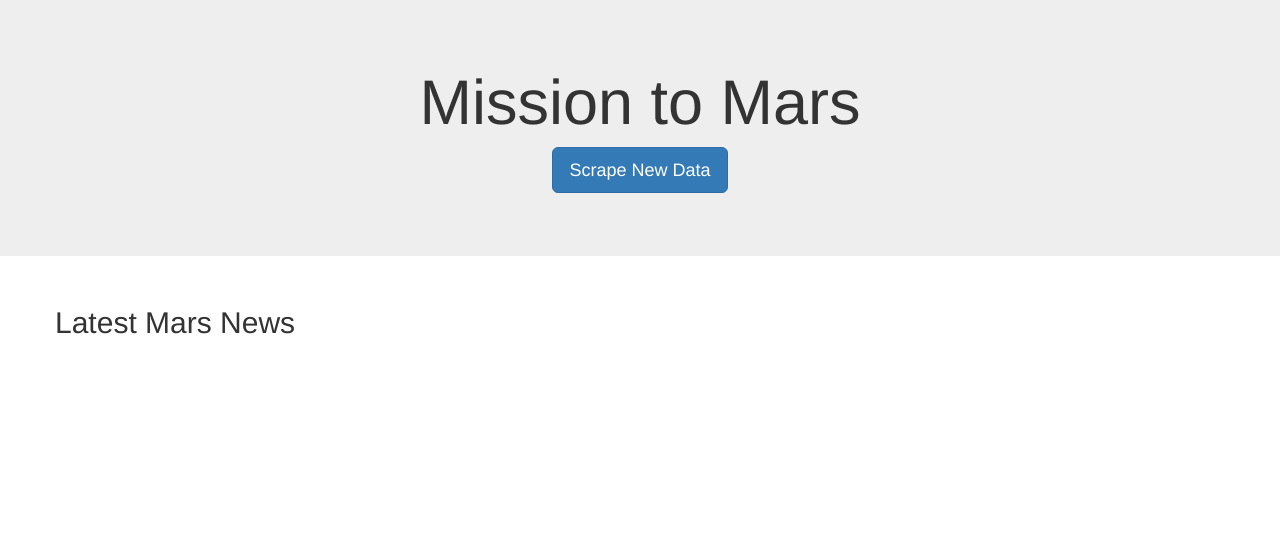
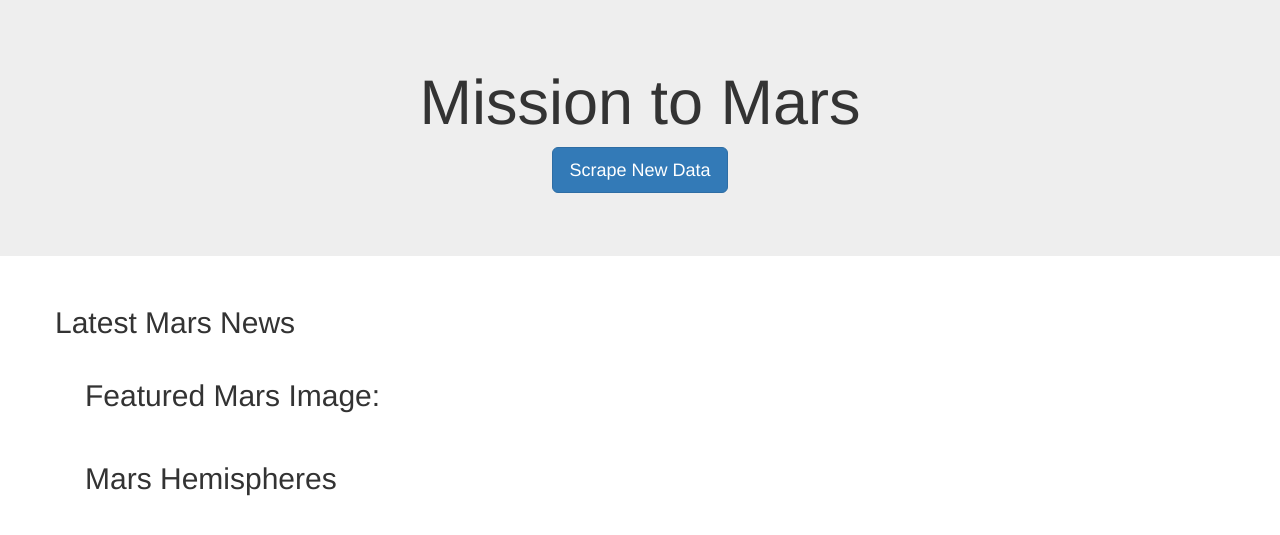
Before and after one commit to Akplesa/web-scraping-challenge, a Flask app: page / in a window 1280 px wide. Shown: the top 535 px of the page. Run offline with Flask 2, Linux system fonts and the light colour scheme; data that the repository does not hold is empty; some libraries are stand-ins or nearby versions.

Commit message:
finished html and moved html files to template folder

```diff
--- a/Missions_to_Mars/Templates/index.html
+++ b/Missions_to_Mars/Templates/index.html
@@ -21,4 +21,21 @@
     <h2>Latest Mars News </h2>
     <h3>{{ mars.News_title }}</h3>
     <h3>{{ mars.News_paragraph }}</h3>
+
+    <div class = "container">
+      <div class = "col-lg-7 com-sm-12">
+        <h2>Featured Mars Image:</h2>
+        <img src="{{mars.featured_image_url}}">
+      </div>
   </div>
+  <div class="container-fluid">
+    <div class = "col-md-12">
+      <h2>Mars Hemispheres</h2>
+      {% for x in images %}
+      <img src="{{mars.img_title_url}}">
+    </div>
+    {% endfor %}
+</div>
+
+</body>
+</html>
--- a/Missions_to_Mars/app.py
+++ b/Missions_to_Mars/app.py
@@ -25,10 +25,10 @@ def home():
 def scrape():
 
     # Running the scrape function
-    USGS_Mars_scraped = mars_scraped.scrape()
+    USGS_Mars_scraped = mars_scraped.scrape_info()
 
     # Updating the Mongo database using update and upsert=True
-    mongo.db.update({}, USGS_Mars_scraped, upsert=True)
+    mongo.db.mars_records.update({}, USGS_Mars_scraped, upsert=True)
 
     # Redirecting back to home page
     return redirect("/")
```
Also changed, not shown: Missions_to_Mars/mars_scraped.py (+7 -3 lines), Missions_to_Mars/Templates/table.html (renamed from Missions_to_Mars/table.html), 1 other file.
